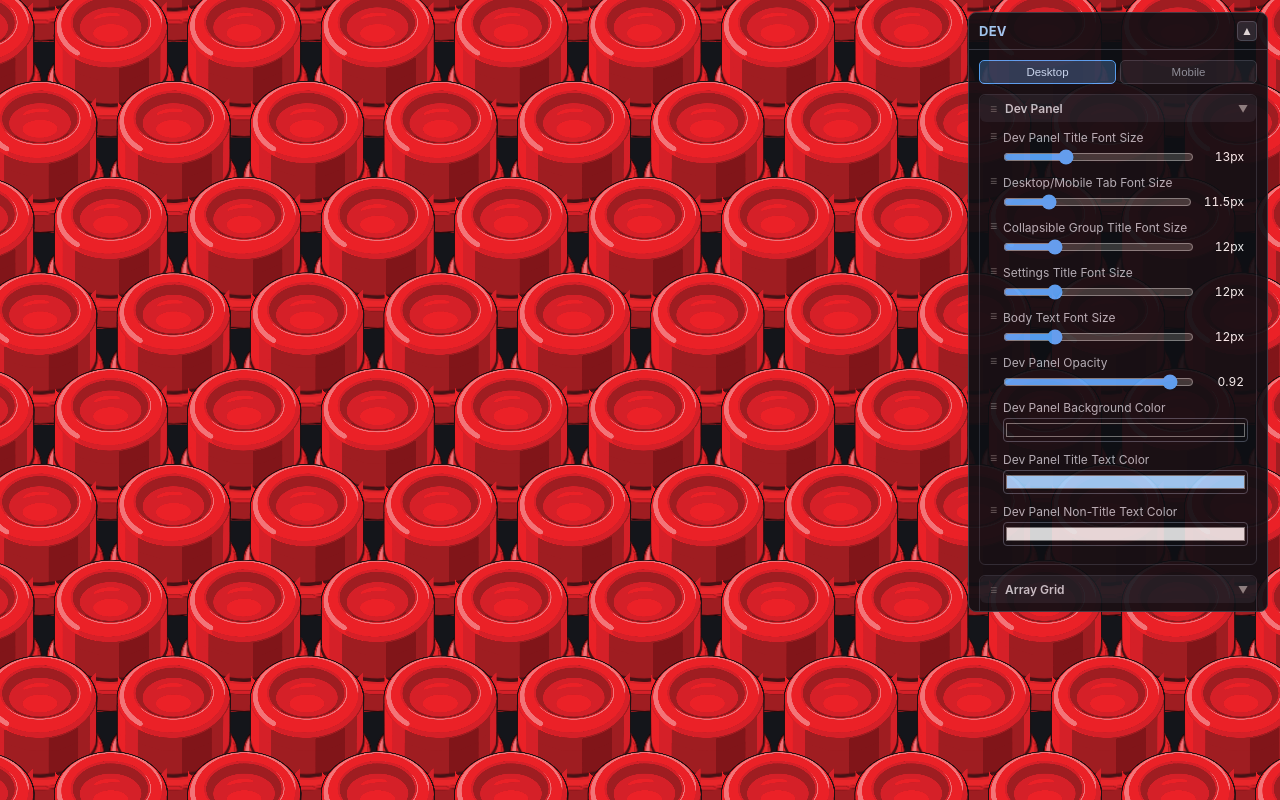
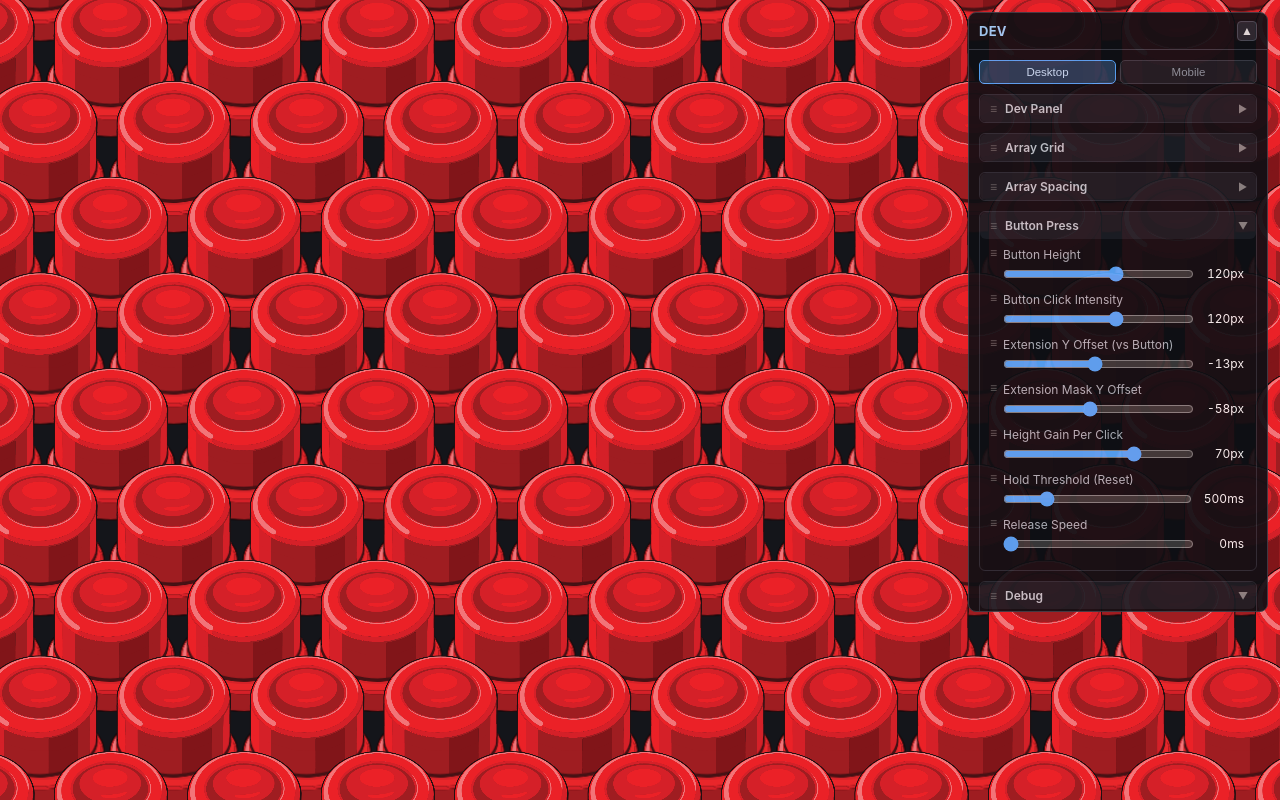
Before and after one commit to LeisHo/Buttsons, a plain HTML site: page index.html in a window 1280 px wide. Drawn offline with Linux system fonts and the light colour scheme.

Commit message:
Pin extension masking to Base's top edge; restrict press hit-zone; swap dome states; update defaults
Extension masking: pinning to Base's bottom edge (even its real bbox
bottom) still let the extension render through Base's own Y-range,
where a point-in-fill scan confirmed the silhouette tapers/narrows
rather than staying a uniform-width rectangle -- any X position
outside that narrower true shape showed the extension straight
through, no matter how precisely the bottom constant was calibrated.
Pinning to Base's TOP edge instead means the extension never enters
Base's own Y-range at all, sidestepping the irregular silhouette
regardless of X. Verified live: extension's bottom edge now measures
pixel-identical to Base's own top edge, for both layers.

Press hit-zone: pointerdown now only registers within the button's own
top 30px. The SVG's visible content (including the extension shaft)
extends well past the cell's own div via overflow:visible, and with
tightly-packed rows that lower area can sit on top of a neighboring
row's cell -- a full-height hit zone let clicks there register against
the wrong button, surfacing as cross-cell flashing. Verified: a click
in the top 30px registers and grows the button; a click below it does
not.

Swapped which symbol renders at rest vs. pressed (BUTTON.svg is now
the pressed-state visual, BUTTONPRESSED.svg the resting one), per
explicit request.

Set defaults to the user's own tuned values (extYOffset -13,
extMaskYOffset -58, initial collapsed groups) -- note the masking
anchor change above means these two offsets now measure against a
different, corrected reference point than when they were tuned, so
the visual result may need a re-check.

```diff
--- a/index.html
+++ b/index.html
@@ -539,8 +539,8 @@
     rowSpacing: 61,
     altRowXOffset: 45,
     cumulativeRowOffset: false,
-    extYOffset: -134,
-    extMaskYOffset: 0,
+    extYOffset: -13,
+    extMaskYOffset: -58,
     debugShowExtBoundary: false,
 
     // Built-in "Dev Panel" meta-styling group (CLAUDE.md 12i) -- the panel's own
@@ -569,7 +569,7 @@
     },
     _panelGeometryDesktop: null,
     _panelGeometryMobile: null,
-    _collapsedGroups: []
+    _collapsedGroups: ["devpanel", "grid", "spacing"]
   };
 
   var GROUP_DEFS = [
@@ -676,12 +676,17 @@
   }
 
   var EXT_NATURAL_SVG_HEIGHT = 4690.21; // the bottom-extension symbol's own natural height, in its own SVG user units
-  // EXT_DOME_COVER is where Base/Backing's own drawn artwork actually bottoms out --
-  // NOT the shared 605.11 viewBox height, which both symbols' real getBBox() confirm
-  // they fall ~31 units short of (empty viewBox margin below the true silhouette).
-  // Pinning to 605.11 left exactly that margin's worth of extension visible past
-  // Base's real bottom edge, on every click -- pin to the real bbox bottom instead.
-  var EXT_DOME_COVER = 574.23;
+  // EXT_DOME_COVER pins to where Base/Backing's own drawn artwork STARTS (its bbox
+  // top, ~281.62), not where it bottoms out (~574.23) -- pinning to the bottom edge
+  // still let the extension render through Base's own Y-range, where an isPointInFill
+  // scan confirmed the real silhouette is narrower/tapered than its bounding box (a
+  // point-in-fill scan across several X positions at y=560-573 showed a single band
+  // that visibly narrows as Y approaches the bottom, not a uniform-width rectangle) --
+  // any X position outside that narrower true silhouette showed the extension straight
+  // through, at every gain, no matter how precisely the BOTTOM constant was calibrated.
+  // Stopping at Base's TOP edge means the extension never enters Base's own Y-range at
+  // all, sidestepping the tapered/irregular silhouette entirely regardless of X.
+  var EXT_DOME_COVER = 281.62;
   // CSS transform: translateY(Npx) on an element INSIDE an SVG resolves in that SVG's
   // OWN user units, not literal CSS pixels -- so button-height/gain (fed straight into
   // such a translateY) are already directly in SVG user units here.
@@ -764,8 +769,8 @@
           "</g>" +
           '<use href="#sym-backing" width="589.79" height="605.11"></use>' +
           '<g class="dome-wrap">' +
-          '<use class="dome-up-use" href="#sym-dome-up" width="589.79" height="605.11"></use>' +
-          '<use class="dome-pressed-use" href="#sym-dome-pressed" width="589.79" height="605.11"></use>' +
+          '<use class="dome-up-use" href="#sym-dome-pressed" width="589.79" height="605.11"></use>' +
+          '<use class="dome-pressed-use" href="#sym-dome-up" width="589.79" height="605.11"></use>' +
           "</g>" +
           '<use href="#sym-base" width="589.79" height="605.11"></use>' +
           '<rect class="debug-ext-boundary" x="0" y="0" width="589.79" height="4690.21"></rect>' +
@@ -1115,6 +1120,13 @@
   viewport.addEventListener("pointerdown", function (e) {
     var cell = e.target.closest(".btn-cell");
     if (!cell) return;
+    // Only the button's own top 30px (the dome cap) registers a press -- the SVG's
+    // visible content (including the extension shaft) extends well past the cell's
+    // own div via overflow:visible, and with tightly-packed rows that lower area can
+    // sit on top of a neighboring row's own cell, so a full-height hit zone let clicks
+    // there register against the wrong button (surfacing as cross-cell flashing).
+    var rect = cell.getBoundingClientRect();
+    if (e.clientY > rect.top + 30) return;
     activePointers.set(e.pointerId, cell);
     try { cell.setPointerCapture(e.pointerId); } catch (err) {}
     pressCell(cell);
```
